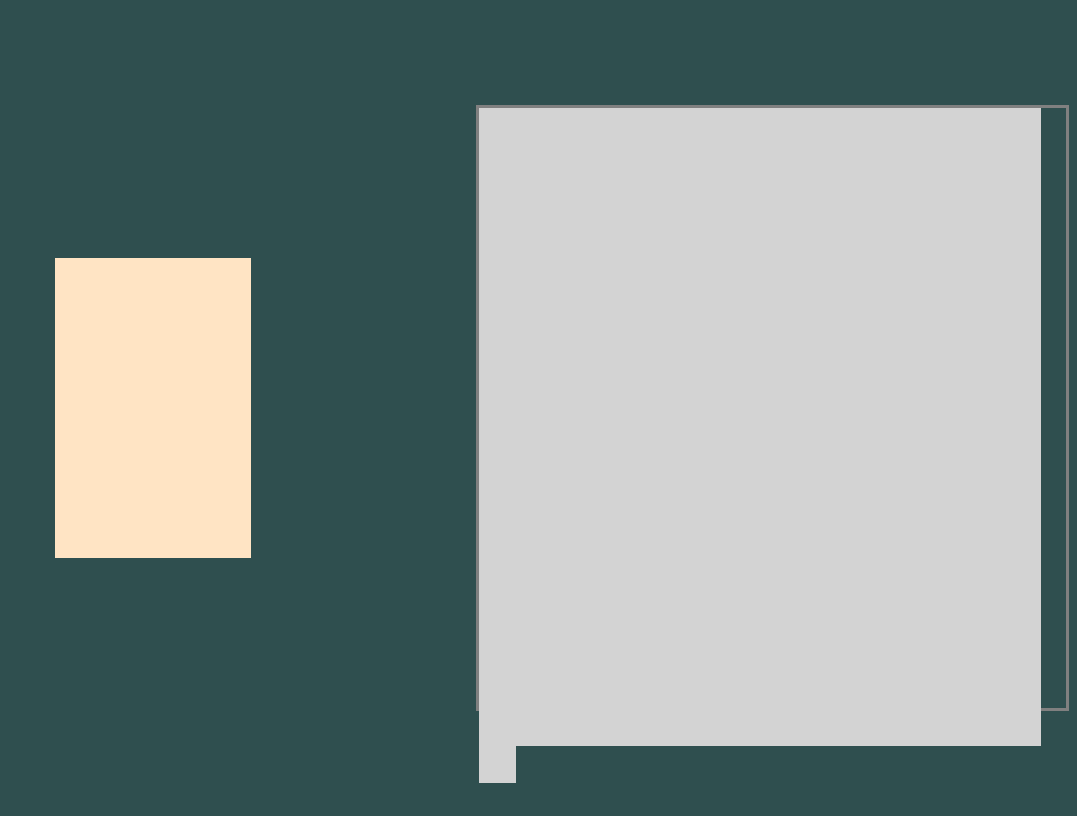
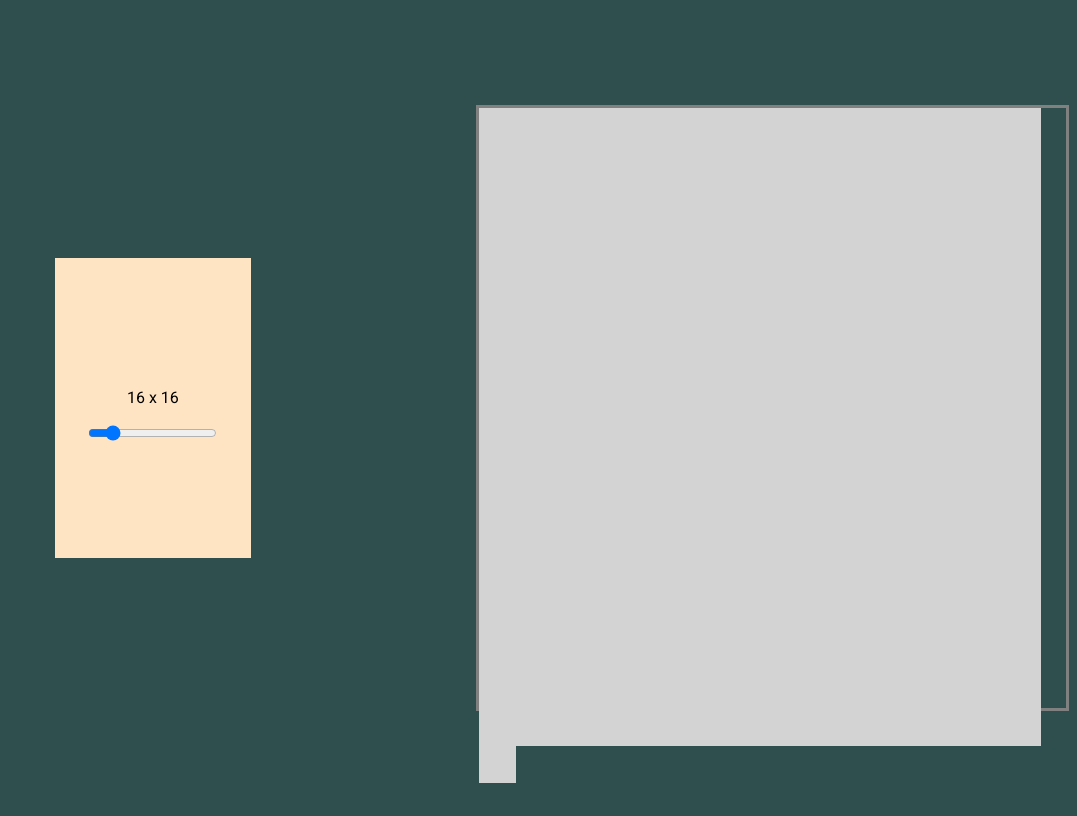
Before and after one commit to blinkatl/etch-a-sketch, a plain HTML site: page index.html in a window 1280 px wide. Shown: the whole page, without its empty margins (203-1280 px from the left). Drawn offline with Linux system fonts and the light colour scheme.

Commit message:
Create slider

```diff
--- a/index.html
+++ b/index.html
@@ -3,12 +3,21 @@
 <head>
     <meta charset="UTF-8">
     <meta name="viewport" content="width=device-width, initial-scale=1.0">
-    <title>Etch-A-Sketch</title>
+    <link rel="preconnect" href="https://fonts.googleapis.com">
+    <link rel="preconnect" href="https://fonts.gstatic.com" crossorigin>
+    <link href="https://fonts.googleapis.com/css2?family=Roboto:ital,wght@0,100;0,300;0,400;0,500;0,700;
+    0,900;1,100;1,300;1,400;1,500;1,700;1,900&display=swap" rel="stylesheet">
     <link rel="stylesheet" href="styles.css">
     <script src="script.js" defer></script>
+    <title>Etch-A-Sketch</title>
 </head>
 <body>
-    <div class="menu"></div>
+    <div class="menu">
+        <div class="slideContainer">
+            <p class="sliderText">16 x 16</p>
+            <input type="range" min="1" max="100" value ="32" class="slider">
+        </div>
+    </div>
     <div class="main-container"></div>
 </body>
 </html>
--- a/script.js
+++ b/script.js
@@ -1,4 +1,10 @@
 const mainContainer = document.querySelector(".main-container");
+const slider = document.querySelector(".slider");
+const sliderText = document.querySelector(".sliderText");
+const STARTING_VALUE_SLIDER = 16
+
+// Set the starting value of the slider
+slider.value = STARTING_VALUE_SLIDER;
 
 //Initialize grid
 for (let i = 0; i < 256; i++) {
@@ -10,3 +16,11 @@ for (let i = 0; i < 256; i++) {
         square.style.backgroundColor = "skyblue";
     });
 }
+
+//Get slider value
+slider.addEventListener("input",function() {
+    let sliderValue = this.value;
+    console.log(sliderValue);
+    sliderText.textContent = sliderValue + " x " + sliderValue;
+    sliderValue = 0;
+});
--- a/styles.css
+++ b/styles.css
@@ -1,5 +1,6 @@
 body {
     background: darkslategrey;
+    font-family: "Roboto", sans-serif;
     display: flex;
     justify-content: flex-start;
     align-items: center;
@@ -12,6 +13,13 @@ body {
     height: 300px;
     background-color: bisque;
     margin-left: 250px;
+    display: flex;
+    justify-content: center;
+    align-items: center;
+}
+
+.sliderText {
+    text-align: center;
 }
 
 .main-container {
```
